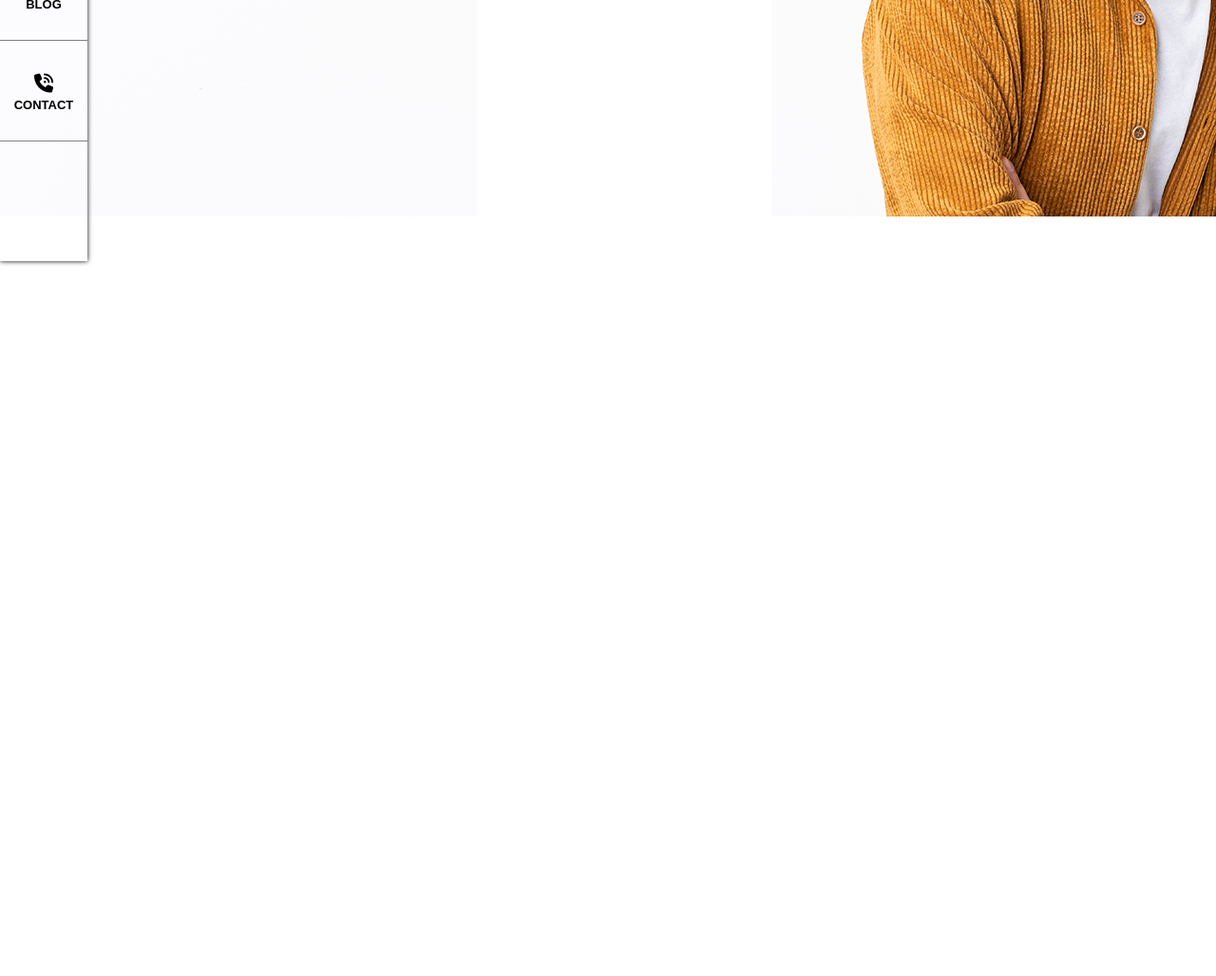
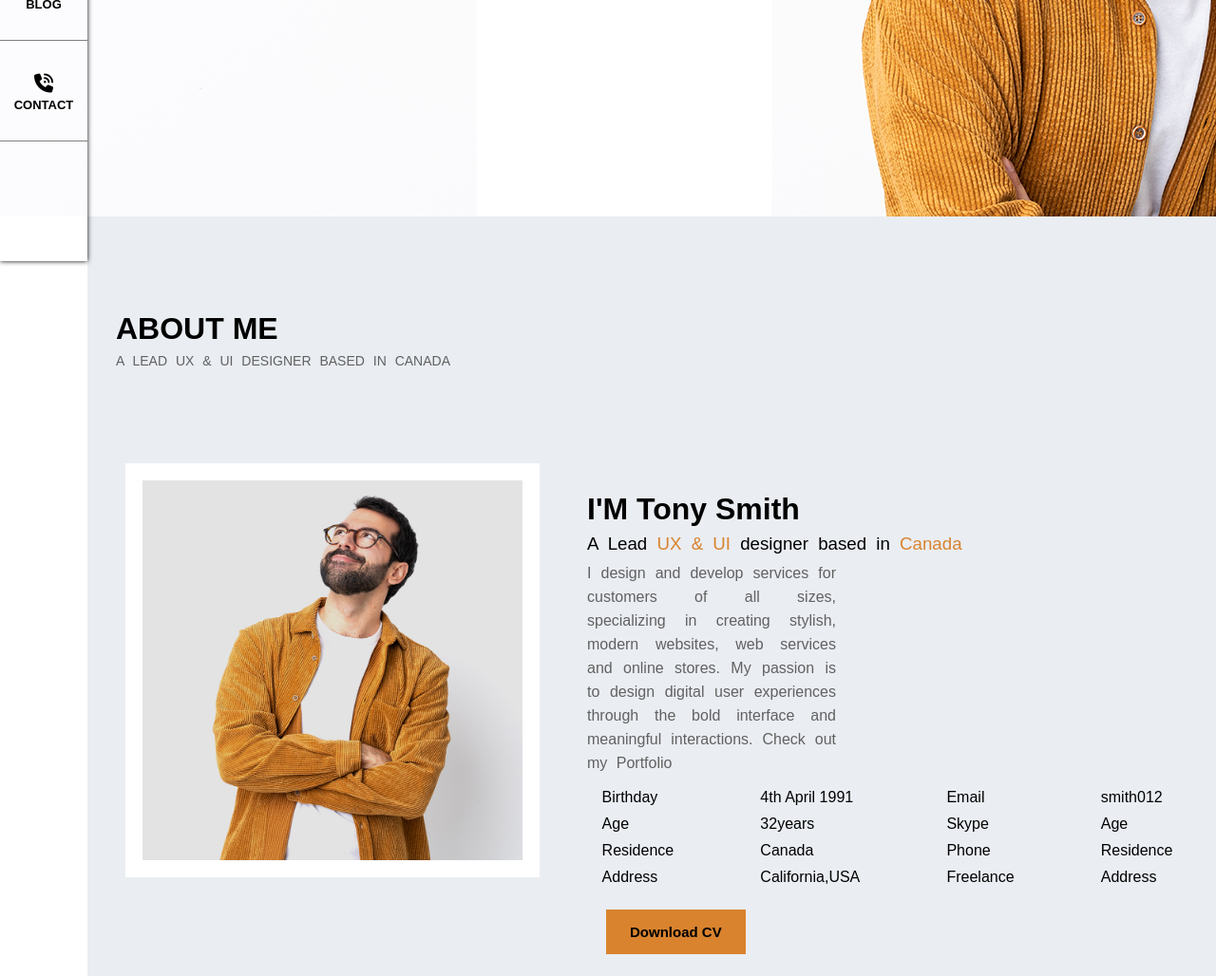
Before and after one commit to MD-YeakubNabi-Hridoy/my-first-site, a plain HTML site: page index.html in a window 1280 px wide. Shown: the part 525-1553 px from the top of the page at 95% size. Before the commit the page ends 800 px from the top, so only its background shows below. Drawn offline with Linux system fonts and the light colour scheme.

Commit message:
this is about section

```diff
--- a/index.html
+++ b/index.html
@@ -27,6 +27,47 @@
                 <button class="btn">MY WORK</button>
                 <button class="btn btn1">HIRE ME</button>
             </div>
+            <div class="section">
+                <h1>ABOUT ME</h1>
+                <p>A LEAD UX & UI DESIGNER BASED IN CANADA</p>
+            <div class="about">
+                <div class="banner2">
+                    <img src="./images/about-us.jpg" alt="">
+                </div>
+                <div class="description2">
+                    <h1>I'M Tony Smith</h1>
+                    <h3>A Lead <span>UX & UI</span> designer based in <span>Canada</span></h3>
+                    <p>I design and develop services for customers of all sizes, specializing in creating stylish, modern websites, web services and online stores. My passion is to design digital user experiences through the bold interface and meaningful interactions. Check out my Portfolio</p>
+                    <div class="bio">
+                        <ul class="bush">
+                           <li>Birthday</li>
+                           <li>Age</li>
+                           <li>Residence</li>
+                           <li>Address</li>
+                        </ul>
+                        <ul>
+                           <li>4th April 1991</li>
+                           <li>32years</li>
+                           <li>Canada</li>
+                           <li>California,USA</li>
+                        </ul>
+                        <ul class="bush">
+                           <li>Email</li>
+                           <li>Skype</li>
+                           <li>Phone</li>
+                           <li>Freelance</li>
+                        </ul>
+                        <ul>
+                           <li>smith012</li>
+                           <li>Age</li>
+                           <li>Residence</li>
+                           <li>Address</li>
+                        </ul>
+                    </div>
+                    <button class="btn2">Download CV</button>
+                </div>
+            </div>
+            </div>
     </div>
 </body>
 </html>
--- a/style.css
+++ b/style.css
@@ -46,7 +46,7 @@
 .home{
     height:753px;
     background-image: url(./images/home-banner.jpg);
-    background-attachment: fixed;
+    /* background-attachment: fixed; */
 
 }
 .home h3{
@@ -77,6 +77,7 @@
     font-weight: 600;
     margin-top: 20px;
     border: none;
+    cursor: pointer;
 }
 .btn:hover{
     margin-left: 250px;
@@ -104,3 +105,101 @@
     color: black;
     transition: ease 1s;
 }
+.section{
+    background-color: #EAEDF2;
+    margin top:60px;
+    margin-left:92px;
+    height: 100vh;
+}
+.section h1{
+    font-size: 32px;
+    font-weight: 700;
+    padding-top: 100px;
+    padding-left: 30px;
+    /* border-bottom: 2px solid #D9832E; */
+}
+
+.section p{
+    color: rgb(97, 97, 97);
+    font-size: 14px;
+    word-spacing: 5px;
+    padding-left: 30px;
+    padding-top: 7px;
+}
+.about{
+    display: flex;
+    justify-content: center;
+    align-items: center;
+}
+.banner2{
+    margin-top:80px;
+}
+.banner2 img{
+    width:400px;
+    height: 400px;
+    margin: 20px;
+    margin-left: 40px;
+    border: 18px solid white;
+}
+.description2{
+    margin-top: 0px;
+    padding: 0px;
+}
+.description2 h1{
+    margin: 0px;
+    padding-top: 130px;
+    font-weight: 550;
+}
+.description2 h3{
+    padding-left: 30px;
+    padding-top: 7px;
+    font-weight: 520;
+    word-spacing: 5px;
+}
+.description2 h3 span{
+    color: #D9832E;
+}
+.description2 p{
+    font-weight: 400;
+    line-height: 25px;
+    text-align: justify;
+    color: rgb(97, 97, 97);
+    font-size: 16px;
+    padding-right: 400px;
+}
+.bio{
+    display: flex;
+}
+.bio ul{
+    list-style: none;
+    padding-top: 10px;
+}
+.bio ul li{
+    color: rgb(0, 0, 0);
+    padding: 5px;
+}
+.btn2{
+    margin-left: 50px;
+    background-color: #D9832E;
+    font-size: 15px;
+    padding: 15px;
+    padding-left: 25px;
+    padding-right: 25px;
+    font-weight: 600;
+    margin-top: 20px;
+    border: none;
+    cursor: pointer;
+}
+.btn2:hover{
+    margin-left: 50px;
+    background-color: #000000;
+    font-size: 15px;
+    padding: 15px;
+    padding-left: 25px;
+    padding-right: 25px;
+    font-weight: 600;
+    margin-top: 20px;
+    border: none;
+    color: rgb(255, 255, 255);
+    transition: ease 1s;
+}
```
